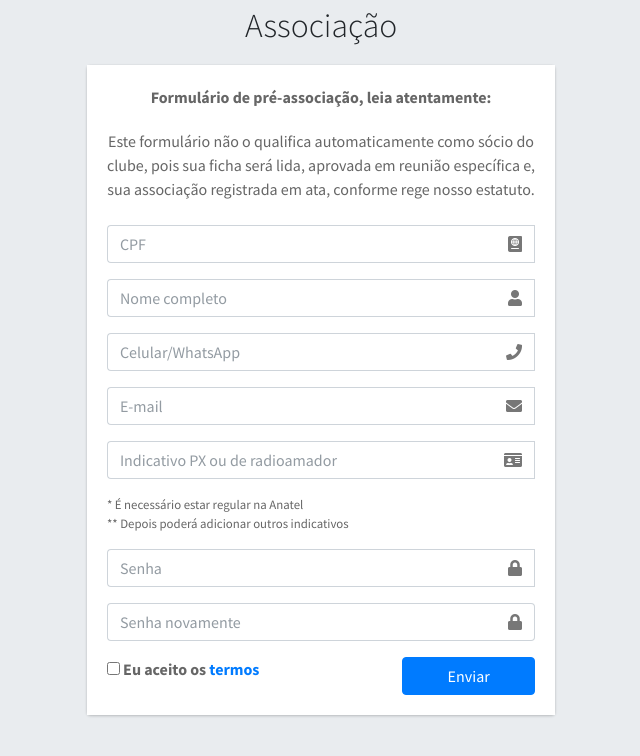
After one commit to kegles/radioclube, a CodeIgniter 4 app: template app/Views/associese.php in a window 1280 px wide. The commit adds this page. Shown: the top 756 px of the page, without its empty margins (319-959 px from the left). Run offline with PHP 8.4 and a stand-in for CodeIgniter, Linux system fonts and the light colour scheme; the template is opened without the code that fills it, so the values that code supplies are empty; some libraries are stand-ins or nearby versions.

Commit message:
- DB v2 - Validação do associe-se

```diff
--- a/app/Config/Autoload.php
+++ b/app/Config/Autoload.php
@@ -93,5 +93,5 @@ class Autoload extends AutoloadConfig
      * @var string[]
      * @phpstan-var list<string>
      */
-    public $helpers = [];
+    public $helpers = ['date','url','startup'];
 }
--- a/app/Config/Routes.php
+++ b/app/Config/Routes.php
@@ -30,6 +30,9 @@ $routes->set404Override();
 // We get a performance increase by specifying the default
 // route since we don't have to scan directories.
 $routes->get('/', 'Home::index');
+$routes->get('/associe-se','Associese::index');
+$routes->post('/associe-se','Associese::associarPost');
+$routes->get('/entrar','Entrar::index');
 
 /*
  * --------------------------------------------------------------------
--- a/app/Controllers/Home.php
+++ b/app/Controllers/Home.php
@@ -5,11 +5,8 @@ namespace App\Controllers;
 class Home extends BaseController
 {
 
-	protected $helpers = array('startup');
-
     public function index()
     {
-		rcStartup();
-        return view('entrar');
+		return 'Olá!';
     }
 }
--- a/app/Helpers/startup_helper.php
+++ b/app/Helpers/startup_helper.php
@@ -2,10 +2,9 @@
 
 	function rcStartup() {
 		// Timezone
-		helper('date');
 		timezone_select('America/Sao_Paulo');
 	}
 
-	function rcTitle() {
-		return 'Rádio Clube de Pelotas';
+	function rcTitle($titleArray=array()) {
+		return 'Rádio Clube de Pelotas' . (count($titleArray)>0?chr(32).'-'.chr(32):null) . implode(chr(32).chr(45).chr(32),$titleArray);
 	}
--- /dev/null
+++ b/app/Views/associese.php
@@ -0,0 +1,152 @@
+<!DOCTYPE html>
+<html lang="pt_BR">
+<head>
+  <meta charset="utf-8">
+  <meta name="viewport" content="width=device-width, initial-scale=1">
+  <title><?=rcTitle(array(_('Associe-se'))); ?></title>
+
+  <!-- Google Font: Source Sans Pro -->
+  <link rel="stylesheet" href="https://fonts.googleapis.com/css?family=Source+Sans+Pro:300,400,400i,700&display=fallback">
+  <!-- Font Awesome -->
+  <link rel="stylesheet" href="https://use.fontawesome.com/releases/v5.15.4/css/all.css" integrity="sha384-DyZ88mC6Up2uqS4h/KRgHuoeGwBcD4Ng9SiP4dIRy0EXTlnuz47vAwmeGwVChigm" crossorigin="anonymous" />
+  <!-- icheck bootstrap -->
+  <link rel="stylesheet" href="<?=base_url('vendor/almasaeed2010/adminlte/plugins/icheck-bootstrap/icheck-bootstrap.min.css');?>">
+  <!-- Theme style -->
+  <link rel="stylesheet" href="<?=base_url('vendor/almasaeed2010/adminlte/dist/css/adminlte.min.css');?>">
+</head>
+<body class="hold-transition register-page">
+
+  <div class="register-logo">
+    <?=_('Associação');?>
+  </div>
+
+  <div class="card">
+    <div class="card-body register-card-body">
+      <p class="login-box-msg text-bold"><?=_('Formulário de pré-associação, leia atentamente:');?></p>
+
+      <form method="post">
+        <div class="pb-2 mb-3 text-center">
+          <?=_('
+                Este formulário não o qualifica automaticamente como sócio do <br>
+                clube, pois sua ficha será lida, aprovada em reunião específica e,<br>
+                sua associação registrada em ata, conforme rege nosso estatuto.
+          ');?>
+        </div>
+        <div class="input-group mb-3">
+            <input type="text" name="cpf" class="form-control <?php echo isset(session()->getFlashdata('errors')['cpf']) ? 'is-invalid':''; ?>" placeholder="<?=_('CPF');?>" maxlength="14">
+            <div class="input-group-append">
+                <div class="input-group-text">
+                    <span class="fas fa-passport"></span>
+                </div>
+            </div>
+            <span class="error invalid-feedback">
+              <?php echo session()->getFlashdata('errors')['cpf'] ?? ''; ?>
+            </span>
+        </div>
+        <div class="input-group mb-3">
+          <input type="text" name="nome" class="form-control <?php echo isset(session()->getFlashdata('errors')['nome']) ? 'is-invalid':''; ?>" placeholder="<?=_('Nome completo');?>" maxlength="255">
+          <div class="input-group-append">
+            <div class="input-group-text">
+              <span class="fas fa-user"></span>
+            </div>
+          </div>
+          <span class="error invalid-feedback">
+            <?php echo session()->getFlashdata('errors')['nome'] ?? ''; ?>
+          </span>
+        </div>
+        <div class="input-group mb-3">
+          <input type="text" name="celular" class="form-control <?php echo isset(session()->getFlashdata('errors')['celular']) ? 'is-invalid':''; ?>" placeholder="<?=_('Celular/WhatsApp');?>" maxlength="15">
+          <div class="input-group-append">
+            <div class="input-group-text">
+              <span class="fas fa-phone"></span>
+            </div>
+          </div>
+          <span class="error invalid-feedback">
+            <?php echo session()->getFlashdata('errors')['celular'] ?? ''; ?>
+          </span>
+        </div>
+        <div class="input-group mb-3">
+          <input type="email" name="email" class="form-control <?php echo isset(session()->getFlashdata('errors')['email']) ? 'is-invalid':''; ?>" placeholder="<?=_('E-mail');?>" maxlength="255">
+          <div class="input-group-append">
+            <div class="input-group-text">
+              <span class="fas fa-envelope"></span>
+            </div>
+          </div>
+          <span class="error invalid-feedback">
+            <?php echo session()->getFlashdata('errors')['email'] ?? ''; ?>
+          </span>
+        </div>
+        <div class="input-group mb-3">
+          <input type="text" name="indicativo" class="form-control <?php echo isset(session()->getFlashdata('errors')['indicativo']) ? 'is-invalid':''; ?>" placeholder="<?=_('Indicativo PX ou de radioamador');?>" maxlength="8">
+          <div class="input-group-append">
+            <div class="input-group-text">
+              <span class="fas fa-id-card"></span>
+            </div>
+          </div>
+          <span class="error invalid-feedback">
+            <?php echo session()->getFlashdata('errors')['indicativo'] ?? ''; ?>
+          </span>
+        </div>
+        <div class="input-group mb-3">
+            <small>
+                * <?=_('É necessário estar regular na Anatel');?>
+                <br />
+                ** <?=_('Depois poderá adicionar outros indicativos');?>
+            </small>
+        </div>
+        <div class="input-group mb-3">
+          <input type="password" name="senha" class="form-control <?php echo isset(session()->getFlashdata('errors')['senha']) ? 'is-invalid':''; ?>" placeholder="<?=_('Senha');?>" maxlength="20">
+          <div class="input-group-append">
+            <div class="input-group-text">
+              <span class="fas fa-lock"></span>
+            </div>
+          </div>
+          <span class="error invalid-feedback">
+            <?php echo session()->getFlashdata('errors')['senha'] ?? ''; ?>
+          </span>
+        </div>
+        <div class="input-group mb-3">
+          <input type="password" name="confirmacao" class="form-control" placeholder="<?=_('Senha novamente');?>" maxlength="20">
+          <div class="input-group-append">
+            <div class="input-group-text">
+              <span class="fas fa-lock"></span>
+            </div>
+          </div>
+        </div>
+        <div class="row">
+          <div class="col-8">
+            <div class="icheck-primary">
+              <input type="checkbox" id="concordo" name="concordo" value="sim">
+              <label for="concordo">
+               <?=sprintf(_('Eu aceito os <a href="%s" target="_blank">termos</a>'),base_url('termos-do-associado'));?>
+              </label>
+            </div>
+          </div>
+          <!-- /.col -->
+          <div class="col-4">
+            <button type="submit" class="btn btn-primary btn-block"><?=_('Enviar'); ?></button>
+          </div>
+          <!-- /.col -->
+        </div>
+      </form>
+
+    </div>
+    <!-- /.form-box -->
+  </div>
+
+<!-- AdminLTE App -->
+<script src="<?=base_url('vendor/components/jquery/jquery.min.js')?>"></script>
+<script src="<?=base_url('vendor/almasaeed2010/adminlte/dist/js/adminlte.min.js')?>"></script>
+<script src="<?=base_url('vendor/igorescobar/jquery-mask-plugin/dist/jquery.mask.min.js')?>"></script>
+<script type="text/javascript">
+    $(document).ready(function() {
+        <?php if (session()->getFlashdata('errors')): ?>
+        $('.invalid-feedback').show();
+        <?php endif; ?>
+        $('input[name="cpf"]').mask('000.000.000-00', {reverse: true});
+        $('input[name="celular"]').mask('(00) 00000-0000');
+        $('input[name="cpf"]').focus();
+    });
+</script>
+</body>
+</html>
--- a/composer.json
+++ b/composer.json
@@ -8,7 +8,8 @@
         "php": "^7.4 || ^8.0",
         "codeigniter4/framework": "^4.0",
         "almasaeed2010/adminlte": "~3.2",
-        "components/jquery": "^3.6"
+        "components/jquery": "^3.6",
+        "igorescobar/jquery-mask-plugin": "^1.14"
     },
     "require-dev": {
         "fakerphp/faker": "^1.9",
```
Also changed, not shown: app/Controllers/Associese.php (added, +72 -0 lines), app/Controllers/Entrar.php (added, +13 -0 lines), app/Controllers/Environment/Usuario.php (added, +7 -0 lines), app/Views/entrar.php (+8 -8 lines), app/Database/Migrations/20230215000000_v2.php (added), 2 other files.
